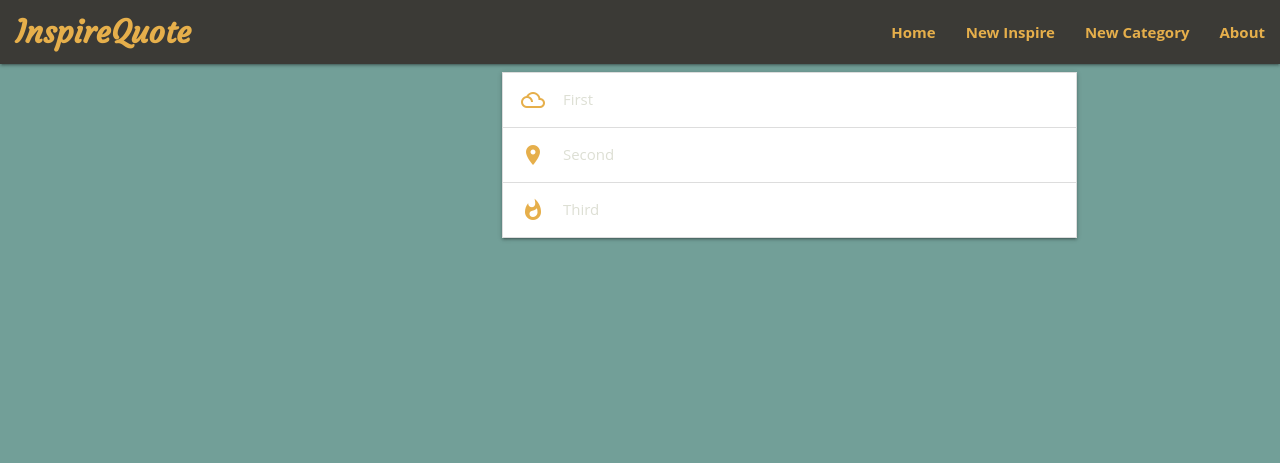
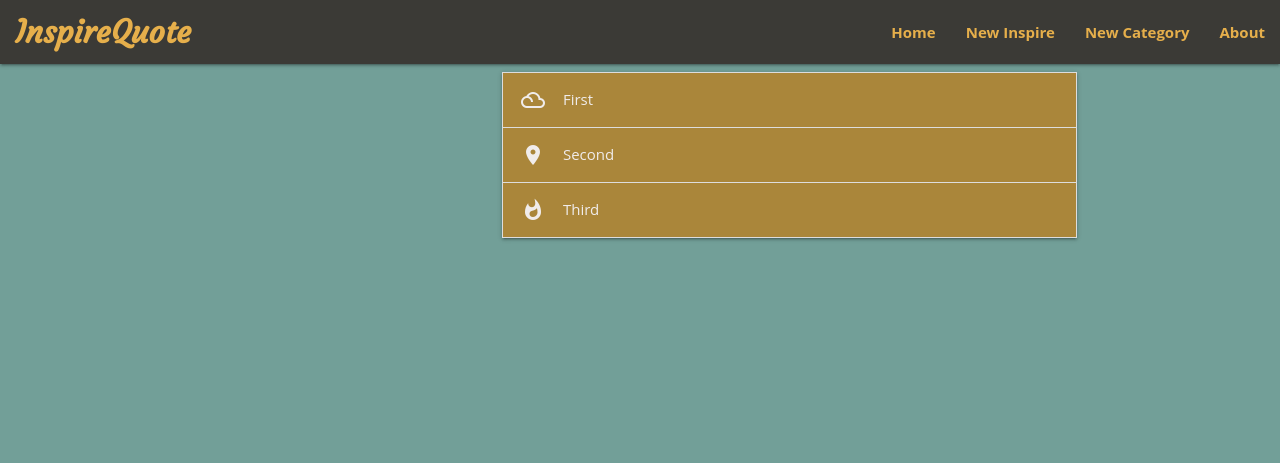
Before and after one commit to kongteckmee/inspire-quote, a Flask app: page / in a window 1280 px wide. Shown: the top 463 px of the page. Run offline with Flask 2, Linux system fonts and the light colour scheme.

Commit message:
Sidenav & collapsible color changed

```diff
--- a/static/css/style.css
+++ b/static/css/style.css
@@ -8,7 +8,7 @@
 
 body {
   background-color: #729f98;
-  color: #dddfd4;
+  color: #e6af4b;
 }
 
 div a {
@@ -25,14 +25,21 @@ div a {
 nav .brand-logo,
 nav li a,
 .material-icons,
-.footer-copyright p {
+.footer-copyright p,
+.sidenav li a {
   color: #e6af4b;
 }
 
 .nav-wrapper,
-.footer-copyright {
+.footer-copyright,
+.sidenav {
   background-color: #3b3a36;
   font-weight: bold;
+}
+
+.collapsible-header, .collapsible-body, .material-icons {
+    background-color:#aa863a;
+    color: #f0eceb;
 }
 
 .footer-copyright {
@@ -44,5 +51,5 @@ nav li a,
 }
 
 .center p {
-    float: left;
+  float: left;
 }
--- a/static/js/scripts.js
+++ b/static/js/scripts.js
@@ -1,4 +1,4 @@
 $(document).ready(function(){
     $('.collapsible').collapsible();
     $('.sidenav').sidenav();
-  });
+});
```
